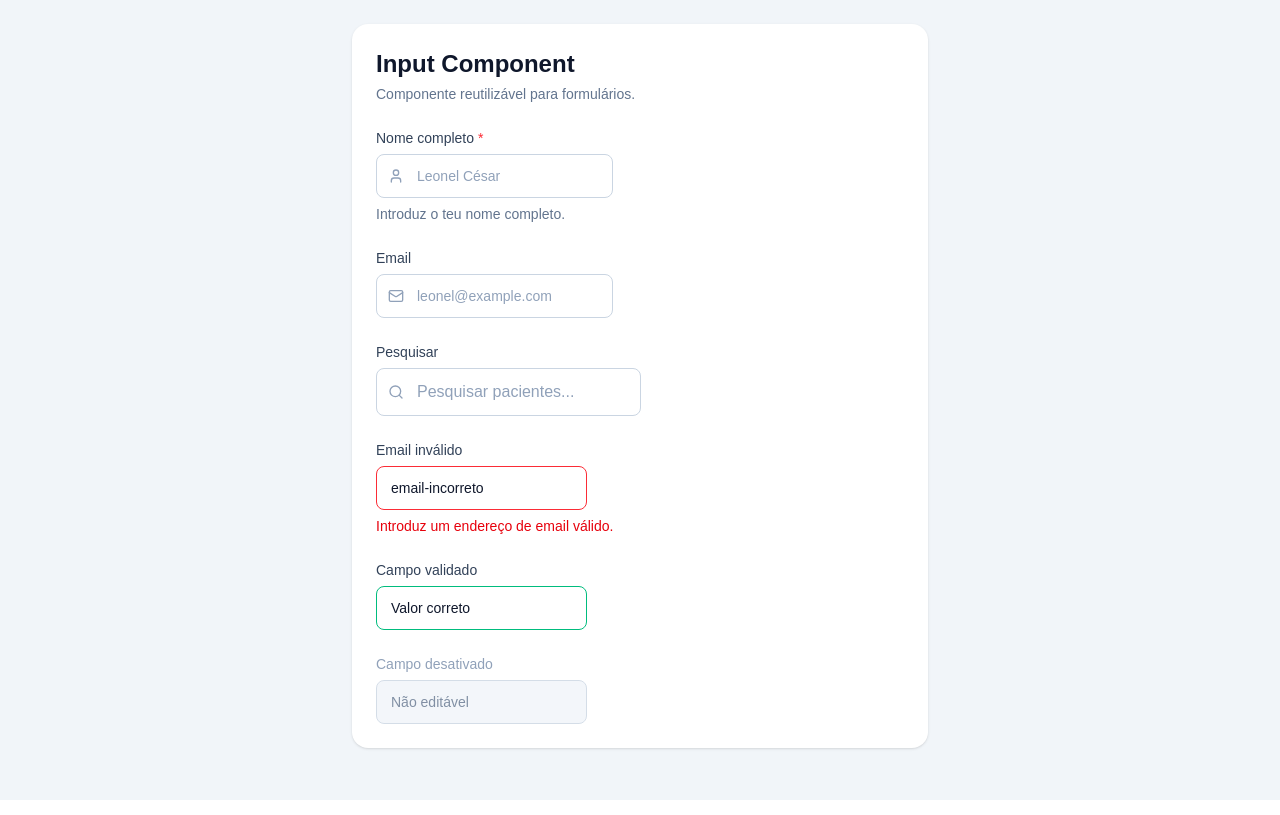
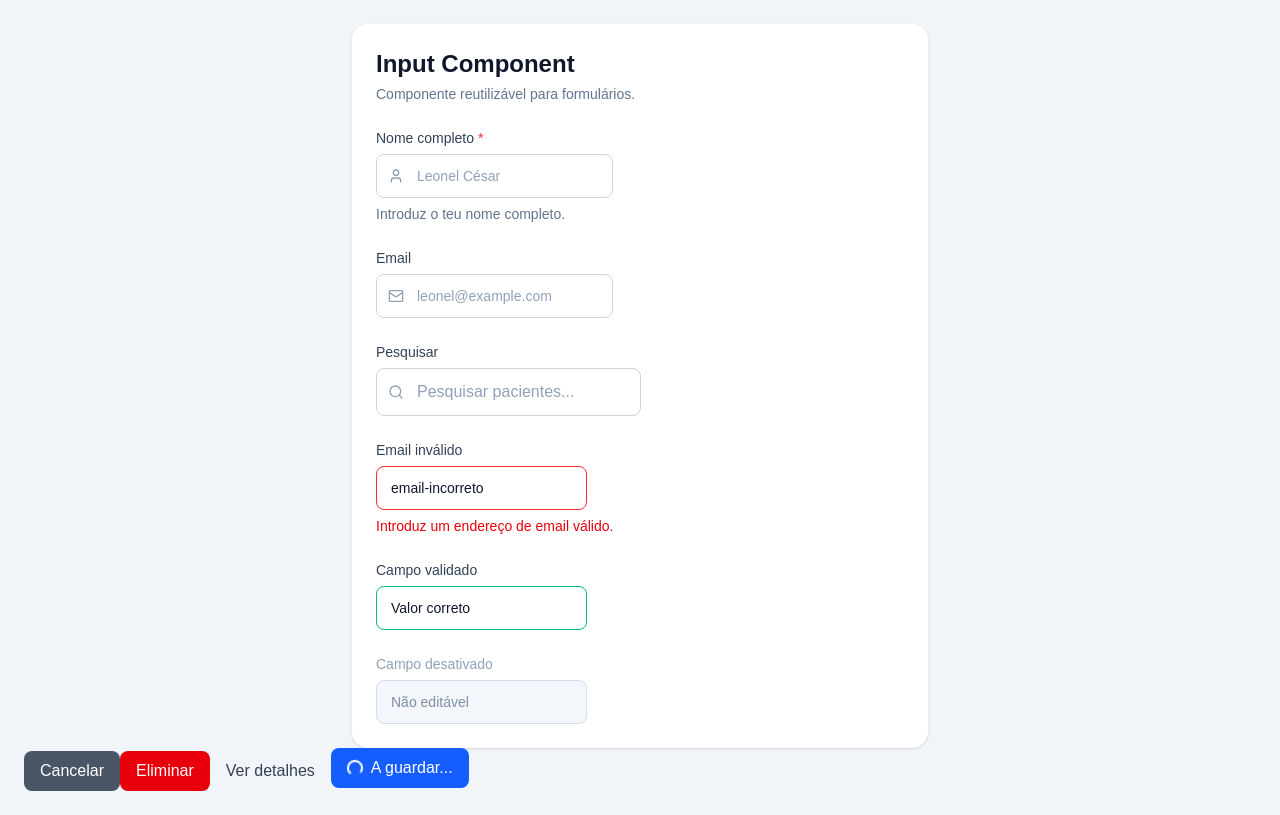
Before and after one commit to LeonelCesar/learning_app, a Next.js app: page / in a window 1280 px wide. Built offline with nearby package versions, Linux system fonts and the light colour scheme.

Commit message:
Feat(button): add reuseble button component

```diff
--- /dev/null
+++ b/app/Components/ui/Button.tsx
@@ -0,0 +1,69 @@
+'use client';
+
+import type { ButtonProps } from "../button.types";
+
+const variantStyles = {
+  primary:
+    "bg-blue-600 text-white hover:bg-blue-700 focus-visible:ring-blue-500",
+  danger: "bg-red-600 text-white hover:bg-red-700 focus-visible:ring-red-500",
+  secondary:
+    "bg-gray-600 text-white hover:bg-gray-700 focus-visible:ring-gray-500",
+  ghost:
+    "bg-transparent text-gray-700 hover:bg-gray-100 focus-visible:ring-gray-500",
+  default:
+    "bg-gray-200 text-gray-700 hover:bg-gray-300 focus-visible:ring-gray-500",
+} satisfies Record<string, string>;
+
+const sizeStyles = {
+  sm: "h-9 px-3 text-sm",
+  md: "h-10 px-4 text-base",
+  lg: "h-12 px-6 text-lg",
+} satisfies Record<string, string>;
+
+export function Button({
+  children,
+  variant = "primary",
+  size = "md",
+  loading = false,
+  fullWidth = false,
+  leftIcon,
+  rightIcon,
+  type = "button",
+  className = "",
+  ...props
+}: ButtonProps) {
+    const isDisabled = props.disabled || loading;
+
+  return (
+    <button
+      type={type}
+      disabled={isDisabled}
+      aria-busy={loading}
+      className={[
+        "inline-flex items-center justify-center gap-2",
+        "rounded-lg font-medium",
+        "transition-colors duration-150",
+        "focus-visible:outline-none",
+        "focus-visible:ring-2",
+        "focus-visible:ring-offset-2",
+        variantStyles[variant],
+        sizeStyles[size],
+        fullWidth ? "w-full" : "",
+      ]
+        .filter(Boolean)
+        .join(" ")}
+      {...props}
+    >
+        {loading ? (
+            <span
+             aria-hidden="true"
+             className="size-4 animate-spin rounded-full border-2 border-current border-t-transparent"
+            />
+
+        ) : (
+            leftIcon && <span className="size-4">{leftIcon}</span>
+        )}
+        {children}
+    </button>
+  );
+}
--- a/app/page.tsx
+++ b/app/page.tsx
@@ -2,6 +2,9 @@
 
 import { Mail, Search, User } from "lucide-react";
 import { Input } from "./Components/ui/Input";
+
+import type { ButtonProps } from "./Components/button.types";
+import { Button } from "./Components/ui/Button";
 
 export default function App() {
   return (
@@ -22,7 +25,10 @@ export default function App() {
           starIcon={<User />}
           helperText="Introduz o teu nome completo."
           autoComplete="name"
-          required errorMessage={""} fullWidth={false}        />
+          required
+          errorMessage={""}
+          fullWidth={false}
+        />
 
         <Input
           label="Email"
@@ -30,7 +36,10 @@ export default function App() {
           type="email"
           placeholder="leonel@example.com"
           starIcon={<Mail />}
-          autoComplete="email" errorMessage={""} fullWidth={false}        />
+          autoComplete="email"
+          errorMessage={""}
+          fullWidth={false}
+        />
 
         <Input
           label="Pesquisar"
@@ -38,27 +47,43 @@ export default function App() {
           type="search"
           placeholder="Pesquisar pacientes..."
           starIcon={<Search />}
-          inputSize="lg" errorMessage={""} fullWidth={false}        />
+          inputSize="lg"
+          errorMessage={""}
+          fullWidth={false}
+        />
 
         <Input
           label="Email inválido"
           name="invalidEmail"
           type="email"
           defaultValue="email-incorreto"
-          errorMessage="Introduz um endereço de email válido." fullWidth={false}        />
+          errorMessage="Introduz um endereço de email válido."
+          fullWidth={false}
+        />
 
         <Input
           label="Campo validado"
           name="validatedField"
           defaultValue="Valor correto"
-          variant="success" errorMessage={""} fullWidth={false}        />
+          variant="success"
+          errorMessage={""}
+          fullWidth={false}
+        />
 
         <Input
           label="Campo desativado"
           name="disabledField"
           defaultValue="Não editável"
-          disabled errorMessage={""} fullWidth={false}        />
+          disabled
+          errorMessage={""}
+          fullWidth={false}
+        />
       </div>
+
+      <Button variant="secondary">Cancelar</Button>
+      <Button variant="danger">Eliminar</Button>
+      <Button variant="ghost">Ver detalhes</Button>
+      <Button loading>A guardar...</Button>
     </main>
   );
 }
```
Also changed, not shown: app/Components/button.types.ts (added, +14 -0 lines).
